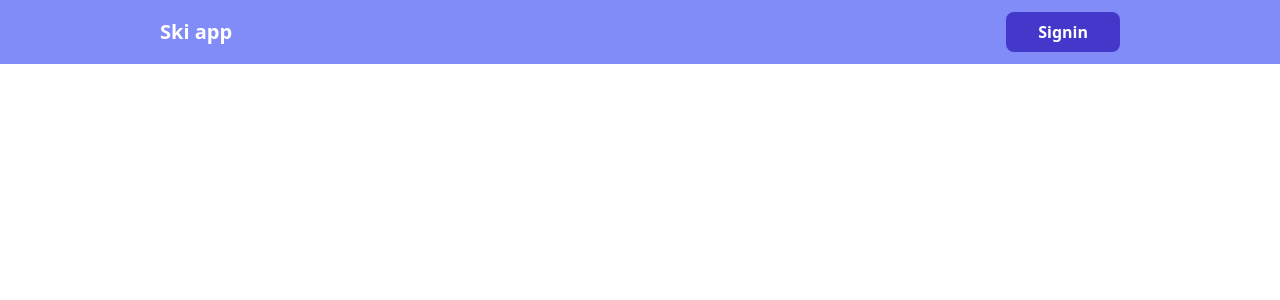
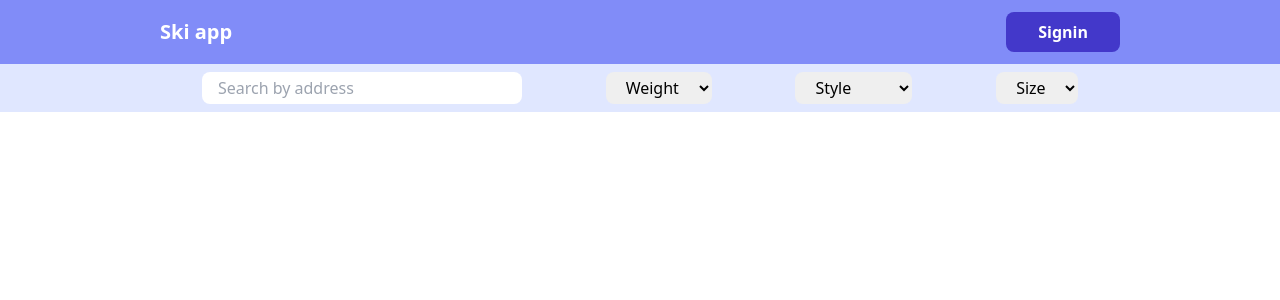
Before and after one commit to CyriacduChatenet/ESD_ski-app-b3-dw, a React (Vite) app in the folder client/: page / in a window 1280 px wide. Shown: the top 300 px of the page. Built offline with nearby package versions, Linux system fonts and the light colour scheme; no server answers.

Commit message:
[FEAT] : add filters

```diff
--- /dev/null
+++ b/client/src/app/components/dashboard/postList/index.tsx
@@ -0,0 +1,59 @@
+import { FC, useEffect, useState } from 'react';
+
+import { PostService } from '@/setup/services/post.service';
+import { Post } from '@/setup/types/post.type';
+
+export const DashboardPostList: FC = () => {
+	const [data, setData] = useState<Post[]>([]);
+	const postService = new PostService();
+
+	useEffect(() => {
+		const fetch = async () => {
+			const response = await postService.findAll(`${import.meta.env.VITE_APP_API_URL}/posts`);
+			setData(response);
+		};
+		fetch();
+	}, []);
+	return (
+		<table className="table-auto mt-4">
+			<thead className="bg-indigo-700 text-white">
+				<tr>
+					<th className="px-4">Index</th>
+					<th className="px-4">Title</th>
+					<th className="px-4">Image url</th>
+					<th className="px-4">Weight</th>
+					<th className="px-4">Size</th>
+					<th className="px-4">Style</th>
+					<th className="px-4">Price</th>
+					<th className="px-4">Description</th>
+					<th className="px-4">Created at</th>
+					<th className="px-4">IsAvailable</th>
+					<th className="px-4">Bookings</th>
+					<th className="px-4">Comments</th>
+					<th className="px-4">Edit</th>
+					<th className="px-4">Delete</th>
+				</tr>
+			</thead>
+			<tbody>
+				{data.map((post: Post, index: number) => (
+					<tr key={index}>
+						<td className="border border-solid border-gray-400 px-4">{index+1}</td>
+						<td className="border border-solid border-gray-400 px-4">{post.title}</td>
+						<td className="border border-solid border-gray-400 px-4"><a href={post.imageUrl} target={'_blank'}>{post.imageUrl.substring(0,30)}</a></td>
+						<td className="border border-solid border-gray-400 px-4">{post.weight} kg</td>
+						<td className="border border-solid border-gray-400 px-4">{post.size} cm</td>
+						<td className="border border-solid border-gray-400 px-4">{post.style}</td>
+						<td className="border border-solid border-gray-400 px-4">{post.price} €/j</td>
+						<td className="border border-solid border-gray-400 px-4">{post.description.substring(0,30)}</td>
+						<td className="border border-solid border-gray-400 px-4">{String(post.createdAt)}</td>
+						<td className="border border-solid border-gray-400 px-4">{post.isAvailable ? 'Yes' : 'No'}</td>
+						<td className="border border-solid border-gray-400 px-4">{post.bookings.length}</td>
+						<td className="border border-solid border-gray-400 px-4">{post.comments.length}</td>
+						<td className="border border-solid border-gray-400 px-4">edit</td>
+						<td className="border border-solid border-gray-400 px-4">delete</td>
+					</tr>
+				))}
+			</tbody>
+		</table>
+	);
+};
--- a/client/src/app/components/navbar/index.tsx
+++ b/client/src/app/components/navbar/index.tsx
@@ -5,7 +5,7 @@ import { Button } from '../button';
 export const Navbar: FC = () => {
     const location = useLocation();
 	return (
-		<nav className="px-40 h-16 bg-indigo-400 text-white mb-8">
+		<nav className="px-40 h-16 bg-indigo-400 text-white">
 			<ul className="w-full h-full flex items-center justify-between">
 				<li>
 					<Link to={'/'} className="font-bold text-xl">
--- a/client/src/app/components/posts/bookingForm/index.tsx
+++ b/client/src/app/components/posts/bookingForm/index.tsx
@@ -1,4 +1,4 @@
-import { FC, useState } from "react";
+import { ChangeEvent, FC, useState } from "react";
 import { useNavigate } from "react-router-dom";
 
 import { BookingService } from "@/setup/services/booking.service";
@@ -8,7 +8,7 @@ interface IProps {
 }
 
 export const BookingForm: FC<IProps> = ({ post_id }) => {
-    const [credentials, setCrdentials] = useState({
+    const [credentials, setCredentials] = useState({
         post:[`${post_id}`],
         available: false,
     });
@@ -17,10 +17,10 @@ export const BookingForm: FC<IProps> = ({ post_id }) => {
 
     const bookingService = new BookingService();
 
-    const handleChange = (e: any) => {
+    const handleChange = (e: ChangeEvent<HTMLInputElement>) => {
         e?.preventDefault();
         const { name, value } = e.target;
-        setCrdentials({...credentials, [name]: value});
+        setCredentials({...credentials, [name]: value});
     };
 
     const handleSubmit = (e: any) => {
--- a/client/src/app/components/posts/index.tsx
+++ b/client/src/app/components/posts/index.tsx
@@ -1,12 +1,15 @@
 import { FC, useEffect, useState } from 'react';
+import { Link } from 'react-router-dom';
 
 import { PostCard } from '@/app/components/posts/card';
 import { PostService } from '@/setup/services/post.service';
 import { Post } from '@/setup/types/post.type';
-import { Link } from 'react-router-dom';
+import useFilter from '@/setup/contexts/filter.context';
 
 export const PostList: FC = () => {
 	const [data, setData] = useState([]);
+	const { credentials } = useFilter();
+
 	const postService = new PostService();
 
 	useEffect(() => {
@@ -19,7 +22,28 @@ export const PostList: FC = () => {
 	}, []);
 	return (
 		<>
-			{data.filter((post: Post) => post.isAvailable !== false).map((post: Post, index: number) => (
+			{credentials.addresse === '' || credentials.size === 0 || credentials.style === '' || credentials.weight === 0 ? data
+				.map((post: Post, index: number) => (
+					<Link to={`/post/${post._id}`} key={index}>
+						<PostCard
+							address="route du soulan"
+							thumbnail_url={post.imageUrl}
+							size={post.size}
+							weight={post.weight}
+							price={post.price}
+							title={post.title}
+							style={post.style}
+						/>
+					</Link>
+				)) : data
+				.filter(
+					(post: Post) =>
+						post.shop[0].addresse === credentials.addresse &&
+						post.size === credentials.size &&
+						post.style === credentials.style &&
+						post.weight === credentials.weight
+				)
+				.map((post: Post, index: number) => (
 					<Link to={`/post/${post._id}`} key={index}>
 						<PostCard
 							address="route du soulan"
--- /dev/null
+++ b/client/src/app/components/utilityBar/index.tsx
@@ -0,0 +1,11 @@
+import { FC } from "react";
+
+import { UtilityForm } from "@/app/components/utilityBar/utilityForm";
+
+export const UtilityBar: FC = () => {
+    return (
+        <div className="w-full h-12 bg-indigo-100 mb-8 px-40">
+            <UtilityForm/>
+        </div>
+    );
+};
--- /dev/null
+++ b/client/src/app/components/utilityBar/utilityForm/index.tsx
@@ -0,0 +1,51 @@
+import { ChangeEvent, FC } from "react";
+
+import useFilter from "@/setup/contexts/filter.context";
+
+export const UtilityForm: FC = () => {
+    const { credentials, setCredentials } = useFilter();
+
+    const handleChange = (e: ChangeEvent<any>) => {
+        e?.preventDefault();
+        const { name, value } = e.target;
+        setCredentials({...credentials, [name]: value});
+    };
+
+    return (
+        <form action="" className="w-full h-full flex items-center justify-around">
+            <input type="text" name="addresse" placeholder="Search by address" className="w-80 py-1 px-4 rounded-lg" onChange={handleChange}/>
+            <select name="weight" className="py-1 px-4 rounded-lg" onChange={handleChange}>
+                <option value="">Weight</option>
+                <option value={45}>45</option>
+                <option value={50}>50</option>
+                <option value={55}>55</option>
+                <option value={60}>60</option>
+                <option value={65}>65</option>
+                <option value={70}>70</option>
+                <option value={75}>75</option>
+                <option value={80}>80</option>
+            </select>
+            <select name="style" className="py-1 px-4 rounded-lg" onChange={handleChange}>
+                <option value="">Style</option>
+                <option value="freeride">Freeride</option>
+                <option value="freestyle">freestyle</option>
+                <option value="piste">Piste</option>
+                <option value="all">All</option>
+            </select>
+            <select name="size" className="py-1 px-4 rounded-lg" onChange={handleChange}>
+                <option value="">Size</option>
+                <option value={140}>140</option>
+                <option value={145}>145</option>
+                <option value={150}>150</option>
+                <option value={155}>155</option>
+                <option value={160}>160</option>
+                <option value={165}>165</option>
+                <option value={170}>170</option>
+                <option value={175}>175</option>
+                <option value={180}>180</option>
+                <option value={185}>185</option>
+                <option value={190}>190</option>
+            </select>
+        </form>
+    );
+};
--- a/client/src/app/pages/dashboard/index.tsx
+++ b/client/src/app/pages/dashboard/index.tsx
@@ -1,7 +1,12 @@
 import { FC } from "react";
+
+import { DashboardPostList } from "@/app/components/dashboard/postList";
 
 export const DashboardPage: FC = () => {
     return (
-        <div>Dashboard</div>
+        <div className="px-20">
+            <h1 className="text-3xl font-bold">Products</h1>
+            <DashboardPostList/>
+        </div>
     );
 };
--- a/client/src/app/pages/home/index.tsx
+++ b/client/src/app/pages/home/index.tsx
@@ -1,11 +1,15 @@
 import { FC } from 'react';
 
 import { PostList } from '@/app/components/posts';
+import { UtilityBar } from '@/app/components/utilityBar';
 
 export const HomePage: FC = () => {
 	return (
-		<div className="px-40">
-			<PostList />
-		</div>
+		<>
+			<UtilityBar />
+			<div className="px-40">
+				<PostList />
+			</div>
+		</>
 	);
 };
--- /dev/null
+++ b/client/src/setup/contexts/filter.context.tsx
@@ -0,0 +1,32 @@
+import { createContext, Dispatch, PropsWithChildren, SetStateAction, useContext, useState } from 'react';
+
+import { FilterCredentials } from '@/setup/types/filterCredentials.type';
+
+type Context = {
+	credentials: FilterCredentials;
+	setCredentials: Dispatch<SetStateAction<FilterCredentials>>;
+};
+
+const filterContext = createContext<Context>({
+	credentials: {
+		addresse: '',
+		style: '',
+		size: 0,
+		weight: 0,
+	},
+	setCredentials: () => {},
+});
+
+export const FilterContextProvider = ({ children }: PropsWithChildren) => {
+	const [credentials, setCredentials] = useState<FilterCredentials>({
+		addresse: '',
+		style: '',
+		size: 0,
+		weight: 0,
+	});
+	return <filterContext.Provider value={{ credentials, setCredentials }}>{children}</filterContext.Provider>;
+};
+
+const useFilter = () => useContext<Context>(filterContext);
+
+export default useFilter;
--- /dev/null
+++ b/client/src/setup/types/filterCredentials.type.ts
@@ -0,0 +1,6 @@
+export type FilterCredentials = {
+    addresse: string;
+    weight: number;
+    style: string;
+    size: number;
+}
```
Also changed, not shown: client/src/main.tsx (+6 -3 lines). Lines whose indentation alone changed are shown as unchanged.
